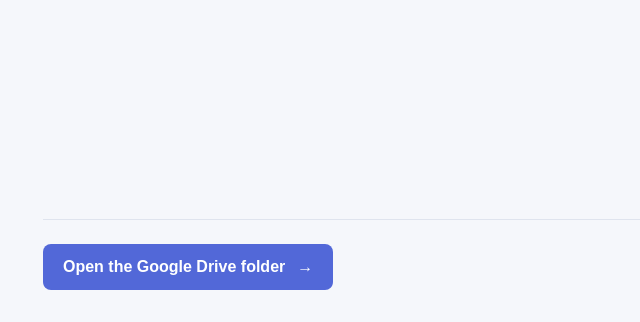
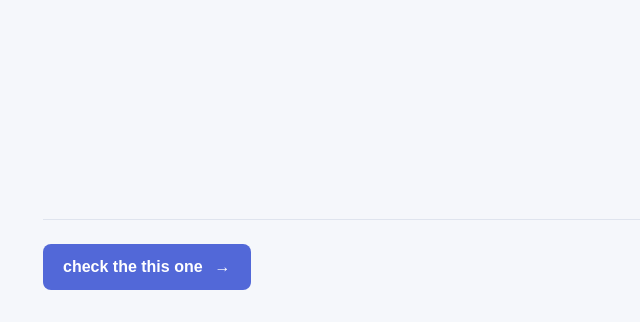
Before and after one commit to chandru-smart-code/file, a plain HTML site: page index.html in a window 1280 px wide. Shown: the part 478-800 px from the top of the page, without its empty margins (147-787 px from the left). Drawn offline with Linux system fonts and the light colour scheme.

Commit message:
Update index.html

```diff
--- a/index.html
+++ b/index.html
@@ -23,7 +23,7 @@
         target="_blank"
         rel="noopener noreferrer"
       >
-        Open the Google Drive folder
+        check the this one
         <span aria-hidden="true">&rarr;</span>
       </a>
     </footer>
```
